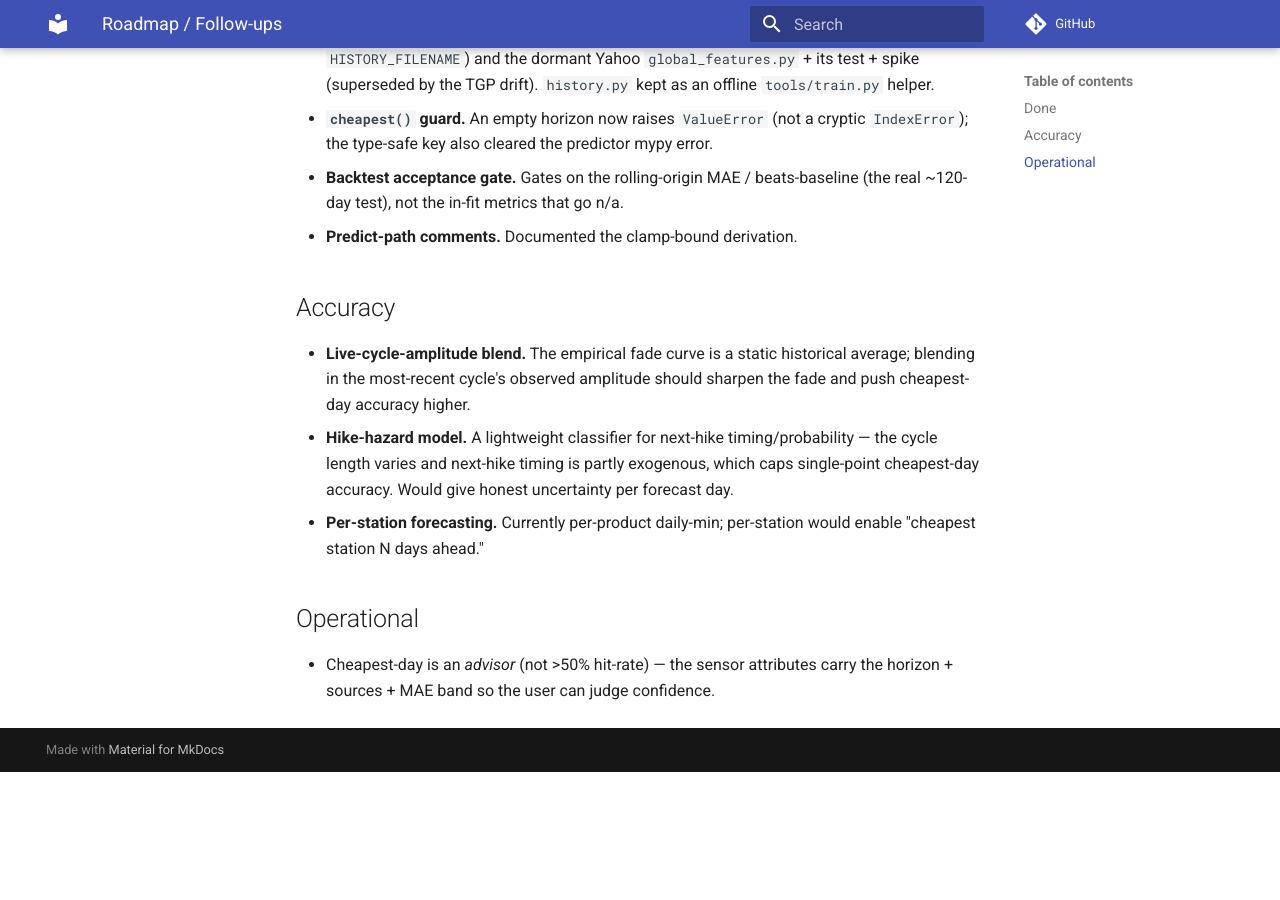
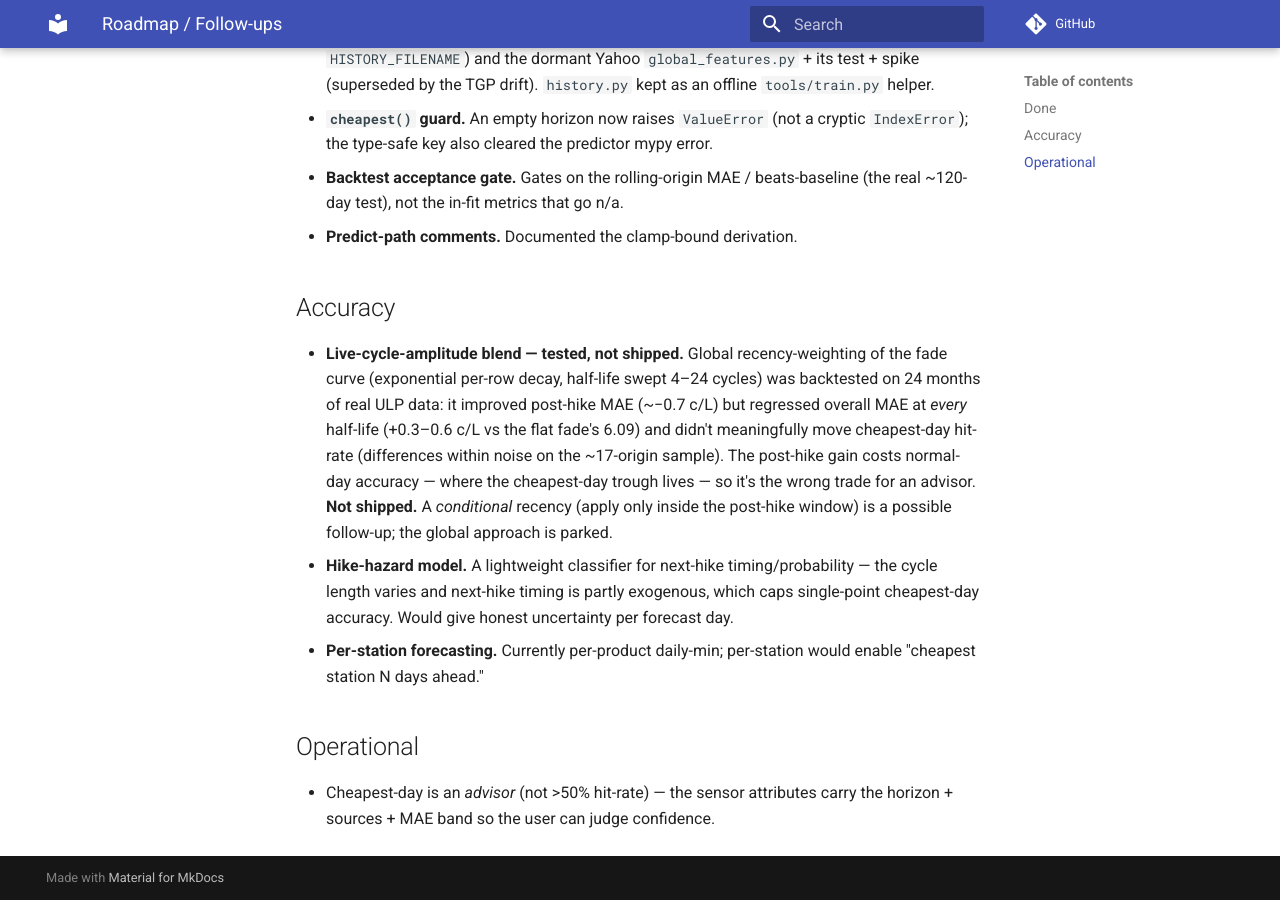
Before and after one commit to madeinoz67/ha-fuel-predictor-wa, an MkDocs documentation site: the page built from docs/roadmap.md, in a window 1280 px wide and 900 px high, scrolled down 848 px. Built offline with MkDocs 1.6.1 and Material for MkDocs 9.7.7, drawn with Linux system fonts in a browser that asks for light colours; comment, search, counter and statistics services are not loaded; before the commit the page ends 1620 px from its top, so only the background shows below that.

Commit message:
docs(roadmap): record D1 recency-fade backtest — tested, not shipped
Global recency-weighting of the fade (half-life swept 4-24 cycles) was
backtested on 24mo real ULP data: improves post-hike MAE (~-0.7) but
regresses overall MAE at every half-life (+0.3-0.6 vs flat 6.09) and
doesn't move cheapest-day hit-rate (noise on ~17 origins). Wrong trade for
an advisor (worsens normal-day accuracy where the cheapest-day trough
lives). Reverted; conditional post-hike-only recency noted as a possible
follow-up.

```diff
--- a/docs/roadmap.md
+++ b/docs/roadmap.md
@@ -41,9 +41,15 @@ These are the deferred enhancements, in rough priority order.
 
 ## Accuracy
 
-- **Live-cycle-amplitude blend.** The empirical fade curve is a static
-  historical average; blending in the most-recent cycle's observed amplitude
-  should sharpen the fade and push cheapest-day accuracy higher.
+- **Live-cycle-amplitude blend — tested, not shipped.** Global recency-weighting
+  of the fade curve (exponential per-row decay, half-life swept 4–24 cycles) was
+  backtested on 24 months of real ULP data: it improved post-hike MAE (~−0.7
+  c/L) but regressed overall MAE at *every* half-life (+0.3–0.6 c/L vs the flat
+  fade's 6.09) and didn't meaningfully move cheapest-day hit-rate (differences
+  within noise on the ~17-origin sample). The post-hike gain costs normal-day
+  accuracy — where the cheapest-day trough lives — so it's the wrong trade for
+  an advisor. **Not shipped.** A *conditional* recency (apply only inside the
+  post-hike window) is a possible follow-up; the global approach is parked.
 - **Hike-hazard model.** A lightweight classifier for next-hike
   timing/probability — the cycle length varies and next-hike timing is partly
   exogenous, which caps single-point cheapest-day accuracy. Would give honest
```
